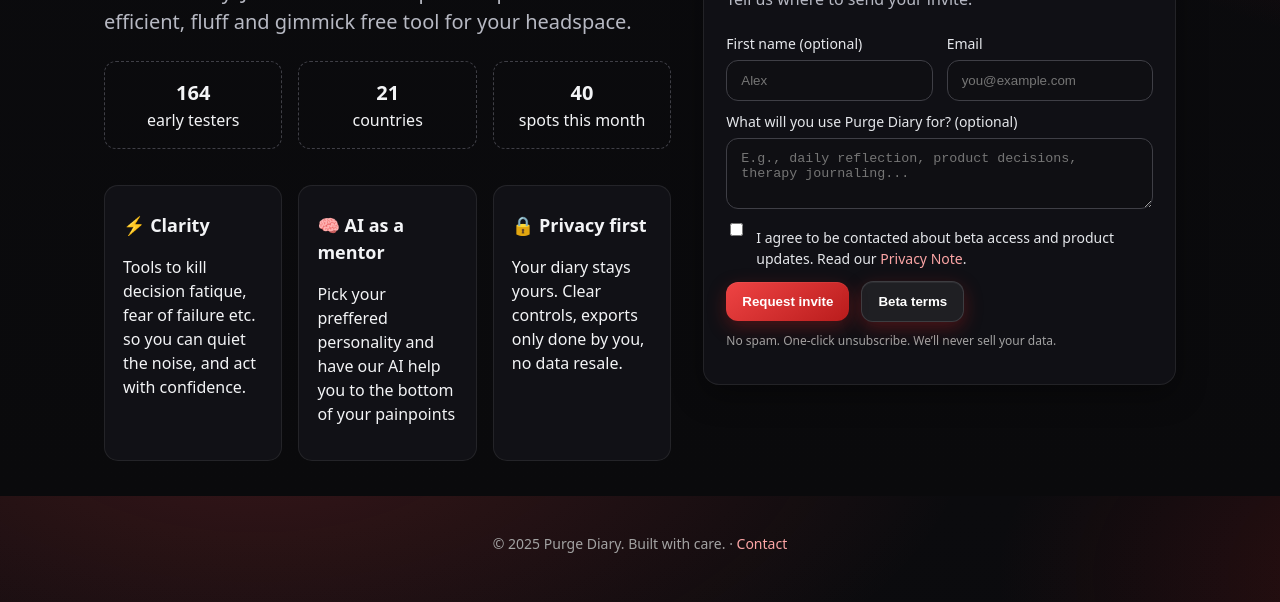
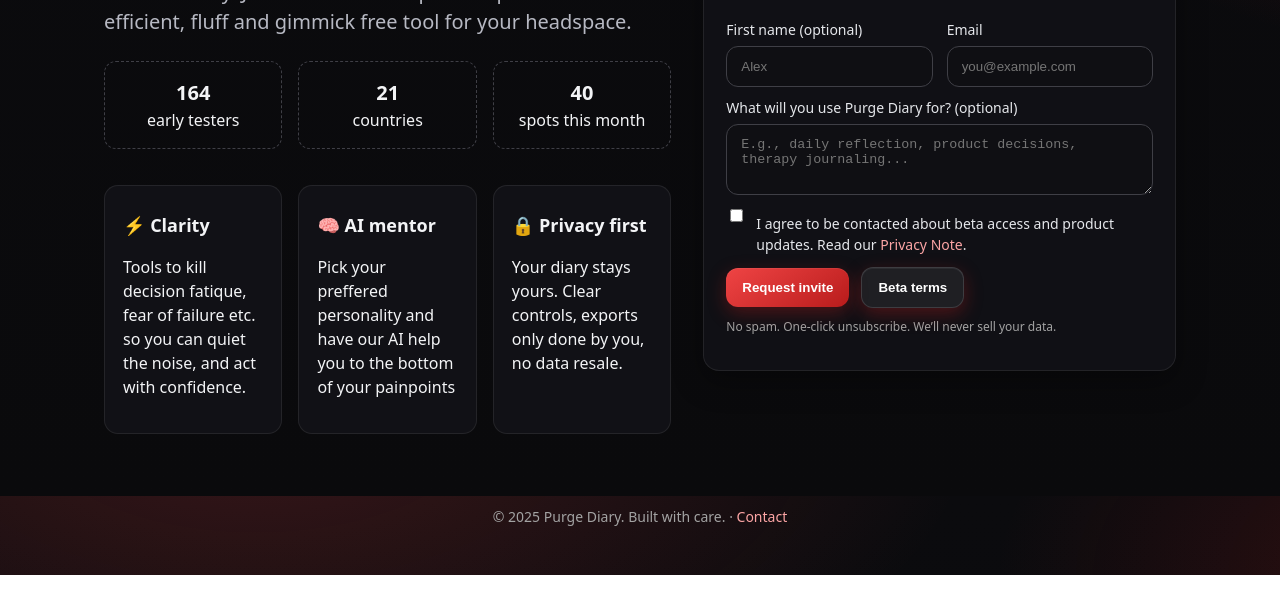
Before and after one commit to ItsssMikey/purge.diary-email-waitlist, a website: page index.html in a window 1280 px wide. Shown: the part 304-906 px from the top of the page. After the commit the page ends 879 px from the top, so only its background shows below. Drawn offline with Linux system fonts and the light colour scheme.

Commit message:
Updated cards with clearer product description

```diff
--- a/index.html
+++ b/index.html
@@ -52,7 +52,7 @@
           </div>
           <div class="feature">
 
-            <h3> 🧠 AI as a mentor</h3>
+            <h3> 🧠 AI mentor</h3>
             <p>Pick your preffered personality and have our AI help you to the bottom of your painpoints </p>
           </div>
           <div class="feature">
```
